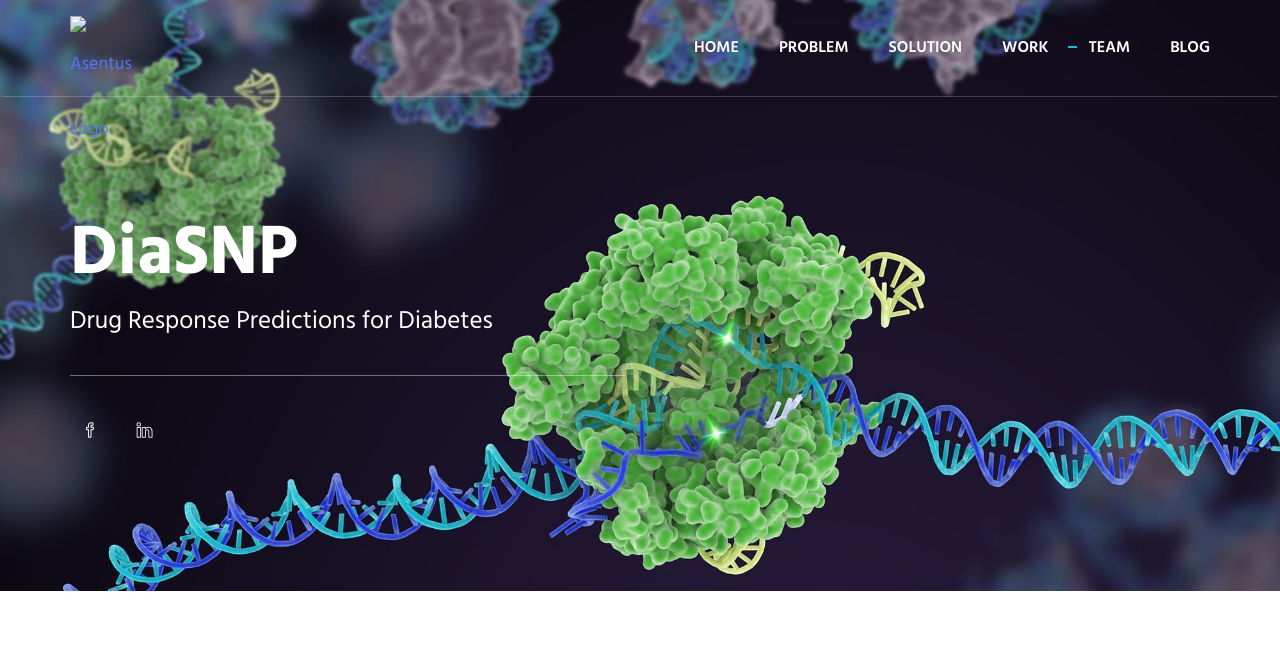
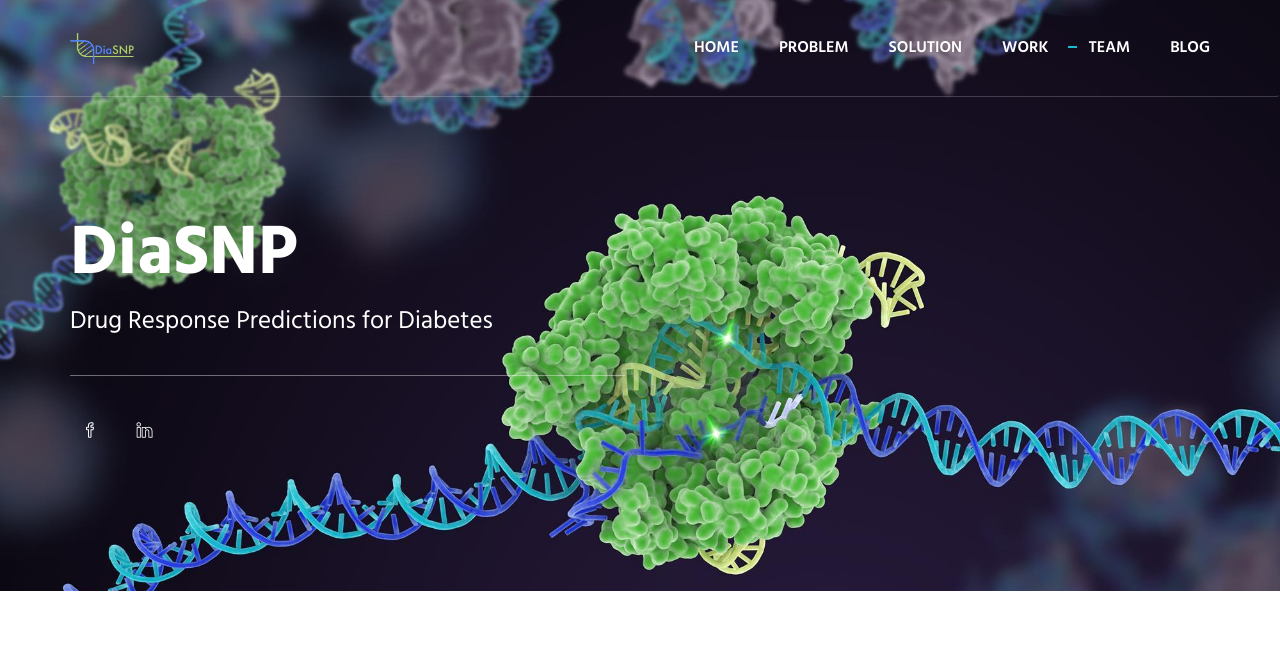
Before and after one commit to diasnp/diasnp.github.io, a plain HTML site: page index.html in a window 1280 px wide. Shown: the top 669 px of the page. Drawn offline with Linux system fonts and the light colour scheme.

Commit message:
Site updated: 2020-05-29 09:13:39

```diff
--- a/index.html
+++ b/index.html
@@ -77,8 +77,8 @@
                 <!-- En caso de una text -->
 
                     <a class="logo-wrap" href="#body" style="text-decoration: none;" >
-                        <img class="logo-img logo-img-main" src="img/logo.png" alt="Asentus Logo">
-                        <img class="logo-img logo-img-active" src="img/logo.png" alt="Asentus Logo">
+                        <img class="logo-img logo-img-main" src="img/DiaSNP_logo.png" alt="Asentus Logo">
+                        <img class="logo-img logo-img-active" src="img/DiaSNP_logo.png" alt="Asentus Logo">
                     </a>
 
               </div>
@@ -728,7 +728,7 @@
       <div class="row">
           <div class="col-xs-6">
 
-              <img class="footer-logo" src="img/logo.png" alt="DiaSNP">
+              <img class="footer-logo" src="img/DiaSNP_logo.png" alt="DiaSNP">
 
           </div>
           <div class="col-xs-6 text-right sm-text-left">
```
Also changed, not shown: 1970/01/01/hello-world/index.html (+3 -3 lines), archives/1970/01/index.html (+3 -3 lines), archives/1970/index.html (+3 -3 lines), archives/index.html (+3 -3 lines), img/DiaSNP_logo.png (added).
